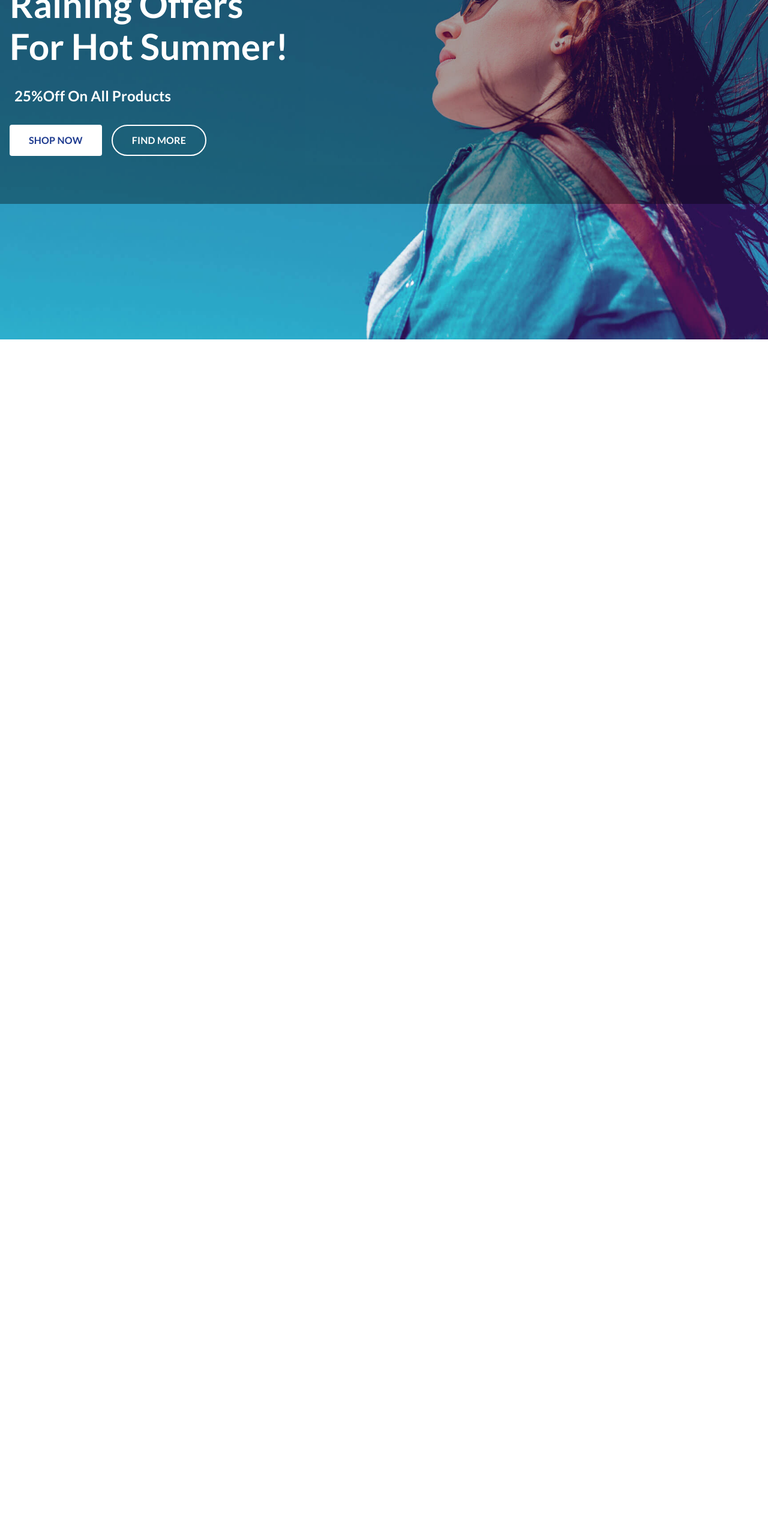
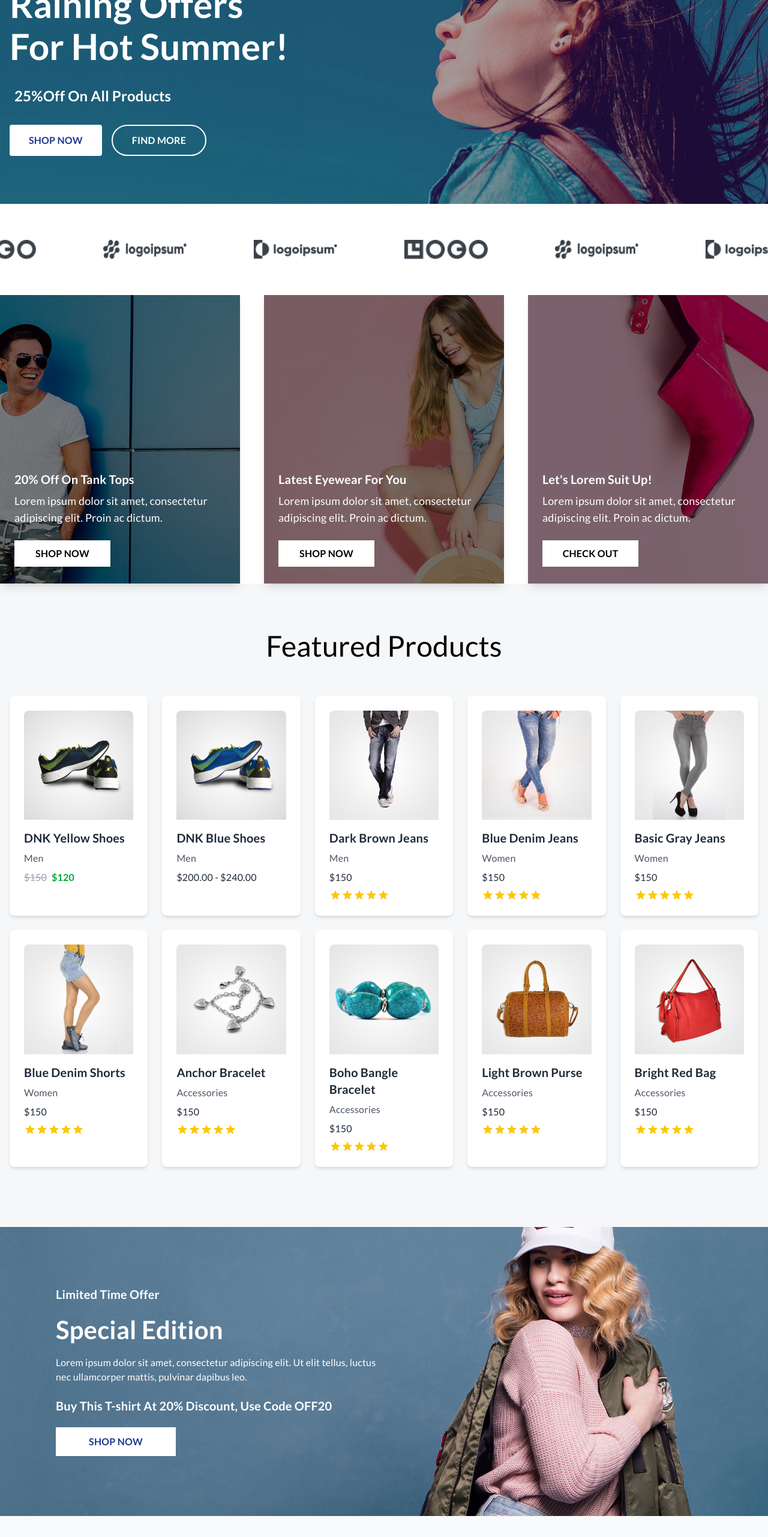
Before and after one commit to raktim98-cloud/DNK_Project, a React (Vite) app: page / in a window 1280 px wide. Shown: the part 234-2797 px from the top of the page at 60% size. Before the commit the page ends 910 px from the top, so only its background shows below. Built offline with nearby package versions, Linux system fonts and the light colour scheme.

Commit message:
Banner part responsive done

```diff
--- a/src/assets/Components/Best.jsx
+++ b/src/assets/Components/Best.jsx
@@ -31,10 +31,10 @@ function Best() {
         },
     ]
   return (
-    <section className="py-30 bg-gray-50">
+    <section className="py-10 md:py-20 lg:py-30 bg-gray-50">
         <div className="container mx-auto">
 
-                <div className="grid grid-cols-4 gap-5 px-20">
+                <div className="grid grid-cols-1 md:grid-cols-2 lg:grid-cols-4 gap-5 px-20">
                     {features.map((features)=>(
                         <div className="text-center p-6 bg-white rounded-lg shadow-sm hover:shadow-md transition-shadow flex flex-col gap-3 items-center justify-center">
 
--- a/src/assets/Components/Card.jsx
+++ b/src/assets/Components/Card.jsx
@@ -1,4 +1,3 @@
-import { motion } from "framer-motion";
 
 
 const Card = ({ title, description, buttonText, imageUrl }) => {
@@ -20,7 +19,7 @@ const Card = ({ title, description, buttonText, imageUrl }) => {
   // };
 
   return (
-    <motion.div
+    <div
 
 
       initial="hidden"
@@ -29,27 +28,27 @@ const Card = ({ title, description, buttonText, imageUrl }) => {
       transition={{ duration: 1, delay: 0.2 }}
 
     className="relative rounded shadow-lg ">
-      <div className="w-[363px] h-[481px]  ">
+      <div className="w-auto h-auto md:h-[481px]">
       <img className="size-full overflow-hidden object-cover  " src={imageUrl} alt={title} />
       </div>
-      <div className="absolute inset-0 bg-black/50"></div>
+      <div className="absolute  inset-0 bg-black/50"></div>
 
 
       <div>
-        <div className="px-6 py-4 absolute left-0 bottom-0 translate-x-5 -translate-y-7">
+        <div className="px-6  absolute left-0 bottom-0  -translate-y-7">
           <div className=" text-white font-bold text-xl mb-2">{title}</div>
           <p className=" text-white  text-lg pb-6">
             {description}
           </p>
 
-          <button className="bg-white transition-all duration-500 hover:bg-black text-black hover:text-white font-bold py-2.5 px-5">
+          <button className="w-full md:w-40 bg-white transition-all duration-500 hover:bg-black text-black hover:text-white font-bold py-2.5 px-5">
             {buttonText}
           </button>
 
         </div>
 
       </div>
-    </motion.div>
+    </div>
   );
 };
 
@@ -78,7 +77,7 @@ const CardList = () => {
   return (
     <section className='bg-white'>
       <div className="container mx-auto">
-        <div className="flex items-center justify-center gap-10">
+        <div className="flex flex-col md:flex-row items-center justify-center gap-10">
       {cards.map((card, index) => (
         <Card
           key={index}
--- a/src/assets/Components/Footer.jsx
+++ b/src/assets/Components/Footer.jsx
@@ -31,10 +31,10 @@ function Footer() {
         <div className="container mx-auto">
             <div>
                 <div className="py-10 border-t border-[#E5E5E5] border-b">
-                    <h2 className="text-[1.625rem] font-bold leading-[1.3em]">SALE UP TO 70% OFF FOR ALL CLOTHES & FASHION ITEMS, ON ALL BRANDS.</h2>
+                    <h2 className="text-[1.625rem] font-bold leading-[1.3em] text-center">SALE UP TO 70% OFF FOR ALL CLOTHES & FASHION ITEMS, ON ALL BRANDS.</h2>
                 </div>
-                <div className="grid grid-cols-4 gap-4 pb-12 items-center justify-center pt-12 ">
-                    <div>
+                <div className="grid grid-cols-1 md:grid-cols-4 gap-4 pb-12 items-center justify-center text-center  pt-12 ">
+                    <div className="flex flex-col gap-2 items-center justify-center">
                         <div className="w-[90px] h-[30px] "><img className="size-full" src="footer-logo.png" alt="logo" /></div>
                         <h3 className="text-[22px] leading-[1.3em] font-bold pt-5">The best look anytime, anywhere.</h3>
                     </div>
@@ -54,7 +54,7 @@ function Footer() {
                         <p className="text-[#333333] cursor-pointer hover:text-blue-600">Heels & Flats</p>
                         <p className="text-[#333333] cursor-pointer hover:text-blue-600">Woman & Accories</p>
                     </div>
-                    <div>
+                    <div className="flex flex-col gap-2 items-center justify-center md:justify-start">
                         <h3 className="text-[22px] pb-[15.4px]">Subscribe</h3>
                         <input className="p-[12px]" type="email" name="email" id="email" placeholder="Enter your email" />
                         <button className="bg-blue-900 text-white px-8 py-3 rounded-[4px] font-bold hover:bg-yellow-300 transition-all mt-2">
@@ -62,9 +62,9 @@ function Footer() {
                         </button>
                     </div>
                 </div>
-                <div className="py-10 border-t border-[#E5E5E5] border-b flex items-center justify-between px-10">
+                <div className="py-10 border-t border-[#E5E5E5] border-b flex flex-col md:flex-row gap-12 items-center justify-center text-center md:justify-between px-10">
                     <p>Copyright © 2025 Brandstore. Powered by Brandstore.</p>
-                    <div className="flex items-center justify-center gap-5">
+                    <div className="flex  items-center justify-center gap-5">
                         {icons.map((icons) =>(
                             <div className="group">
                                 <span className="text-xl group-hover:text-blue-700 transition custom-font">{icons.icon}</span>
--- a/src/assets/Components/Layout.jsx
+++ b/src/assets/Components/Layout.jsx
@@ -10,6 +10,7 @@ function Layout() {
     <div>
         <Nav/>
         <Outlet/>
+        <Footer/>
 
     </div>
   )
--- a/src/assets/Components/ProductsSection.jsx
+++ b/src/assets/Components/ProductsSection.jsx
@@ -87,7 +87,7 @@ const ProductsSection = () => {
               <h2 className=' text-5xl font-medium'>Featured Products</h2>
               <div className="absolute bottom-7 left-120 w-0 h-1 bg-blue-500 transition-all duration-300 group-hover:w-[25%]"></div>
             </div>
-            <div className="grid grid-cols-5 gap-6">
+            <div className="grid grid-cols-2 md:grid-cols-3 lg:grid-cols-5 gap-6">
               {products.map((product, index) => (
                 <div
 
--- a/src/assets/Components/SpecialEddition.jsx
+++ b/src/assets/Components/SpecialEddition.jsx
@@ -4,16 +4,18 @@
 
 function SpecialEddition() {
   return (
-    <section style={{ backgroundImage: `url('banner-03.jpg')` }} className="bg-no-repeat bg-center bg-cover bg-fixed">
+    <section style={{ backgroundImage: `url('banner-03.jpg')` }} className="bg-no-repeat bg-center bg-cover bg-local lg:bg-fixed">
         <div className="container mx-auto">
-        <div className="px-[93px] py-[100px]">
+        <div className="p-5 lg:px-[93px] lg:py-[100px]  md:p-[50px] sm:p-[30px] grid grid-cols-1 md:grid-cols-[400px_1fr] lg:grid-cols-2 items-center justify-center text-center md:text-start ">
+            <div>
             <h3 className="text-[1.25rem] leading-[1.2em] text-white font-bold">Limited Time Offer</h3>
             <h2 className="text-[2.62rem] leading-[1.3em] text-white font-bold pt-5 pb-4">Special Edition</h2>
-            <p className="text-[16px] text-white pr-[427px]">Lorem ipsum dolor sit amet, consectetur adipiscing elit. Ut elit tellus, luctus nec ullamcorper mattis, pulvinar dapibus leo.</p>
+            <p className="text-[16px] text-white ">Lorem ipsum dolor sit amet, consectetur adipiscing elit. Ut elit tellus, luctus nec ullamcorper mattis, pulvinar dapibus leo.</p>
             <h2 className="text-[20px] leading-[1.2em] text-white font-bold py-6">Buy This T-shirt At 20% Discount, Use Code OFF20</h2>
-            <button className="bg-white text-blue-900 px-8 py-3 font-bold hover:bg-yellow-300 transition-all">
+            <button className="w-full md:w-[200px] bg-white text-blue-900 px-8 py-3 font-bold hover:bg-yellow-300 transition-all">
             SHOP NOW
           </button>
+            </div>
         </div>
         </div>
     </section>
--- a/src/assets/Pages/Home.jsx
+++ b/src/assets/Pages/Home.jsx
@@ -19,11 +19,12 @@ function Home() {
       style={{ backgroundImage: "url('/home-new-bg-free-img (1).jpg')" }}
     ></div>
      <Banner />
-    {/*<Marquee/>
+    <Marquee/>
     <Card/>
+
     <ProductsSection/>
     <SpecialEddition/>
-    <Best/> */}
+    <Best/>
   </div>
   )
 }
```
